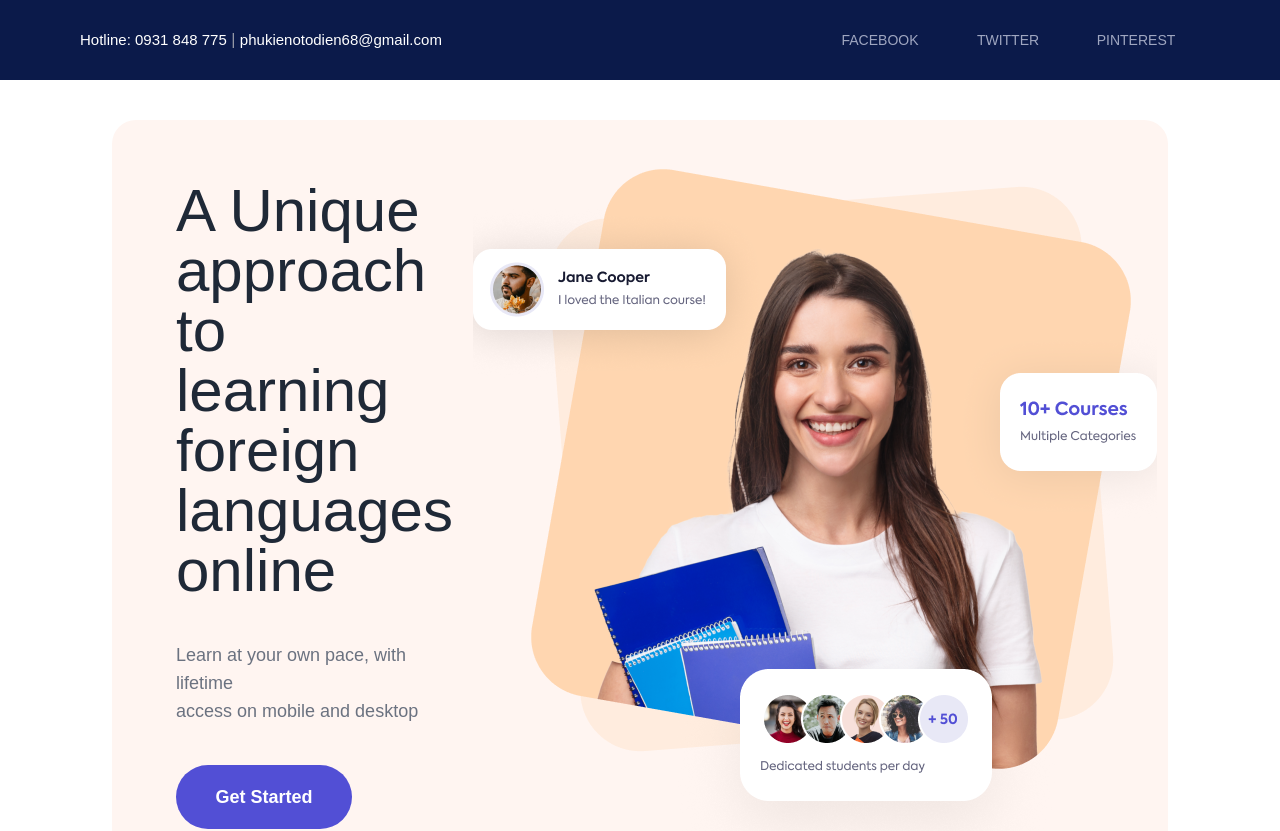
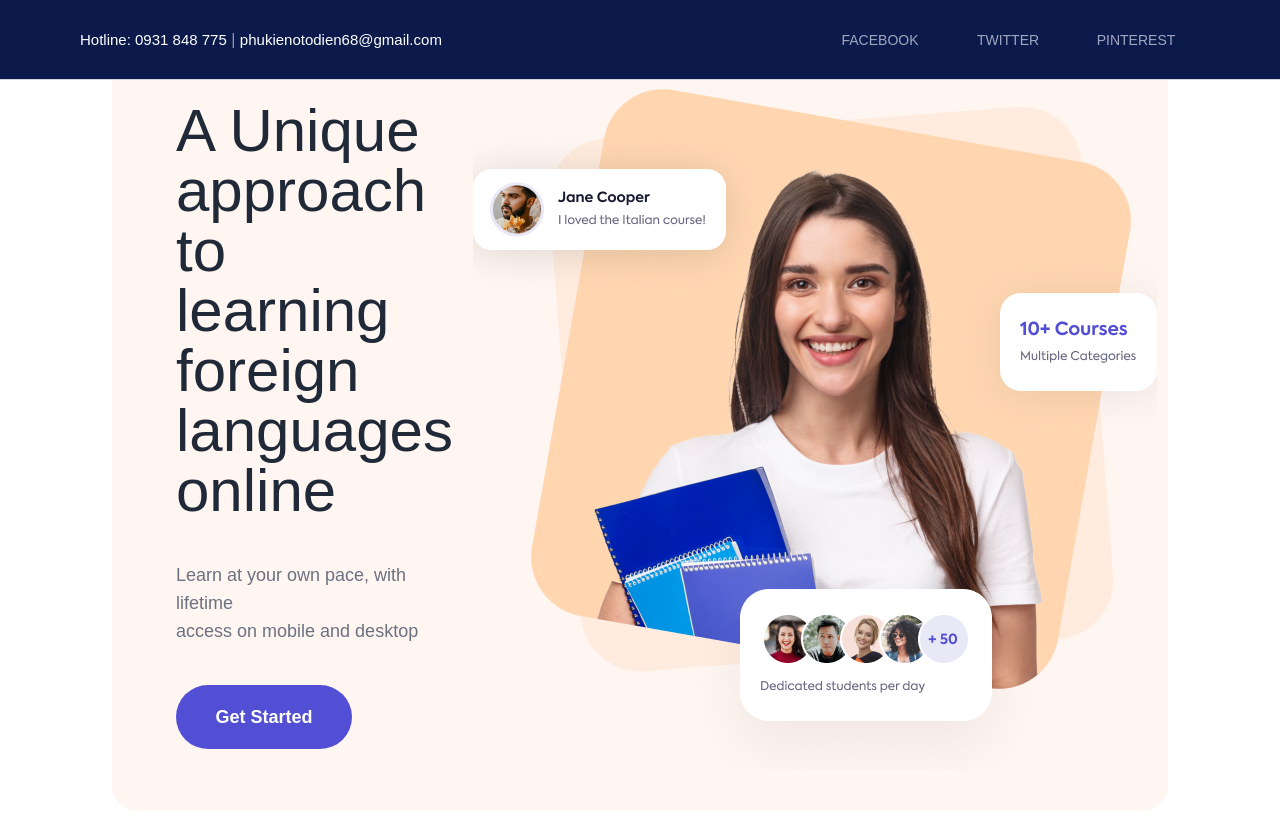
Before and after one commit to QuocDung21/DuanLadingPage, a Next.js app: page / in a window 1280 px wide. Shown: the top 831 px of the page. Built offline with nearby package versions, Linux system fonts and the light colour scheme.

Commit message:
create navbar sticky

```diff
--- a/components/Navbar/Navbar.js
+++ b/components/Navbar/Navbar.js
@@ -2,7 +2,7 @@ import React from 'react'
 
 const Navbar = () => {
   return (
-    <div className="bg-[#0B1A4A] h-[80px] w-full lg:flex hidden md:block md:text-center justify-around items-center pl-20 pr-20">
+    <div className="bg-[#0B1A4A] h-[80px] w-full lg:flex hidden md:block md:text-center justify-around items-center fixed pl-20 pr-20 z-10 top-0 border-b border-gray-300">
       <div className="w-[100%] lg:text-left md:text-center">
         <span className=" text-[#FFF] text-[15px] font-Muli text-left hover:text-[#00FFFF]">
           Hotline: 0931 848 775
@@ -12,7 +12,7 @@ const Navbar = () => {
           phukienotodien68@gmail.com
         </span>
       </div>
-      <div className="w-[100%] font-Muli lg:justify-end md:justify-center flex text-[#9FA6C0]">
+      <div className="w-[100%] font-Muli lg:justify-end md:justify-center flex text-[#9FA6C0] md:pt-5 lg:pt-0">
         <div class="flex-initial w-32 hover:text-[#FFFF]" >
           <a className="text-[14px]" href="https://www.facebook.com/groups/532055499048261">FACEBOOK</a>
         </div>
```
